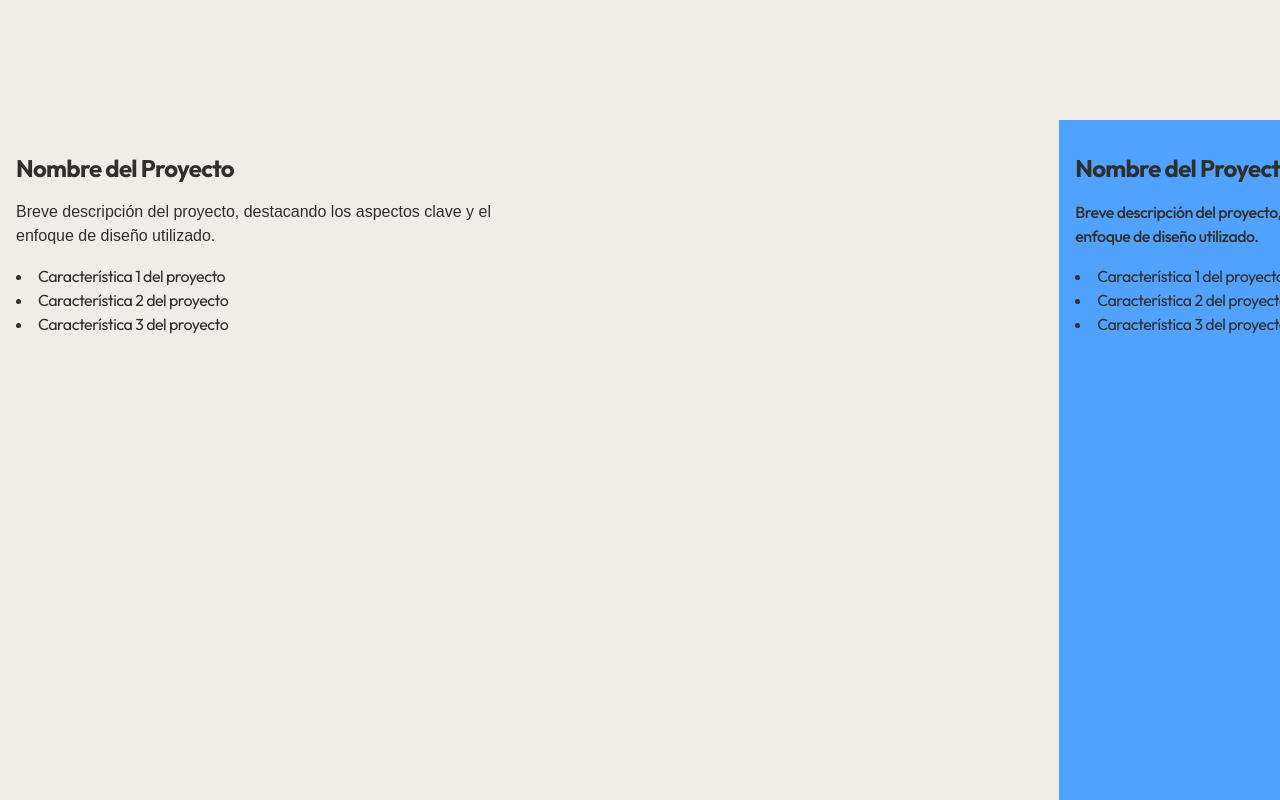
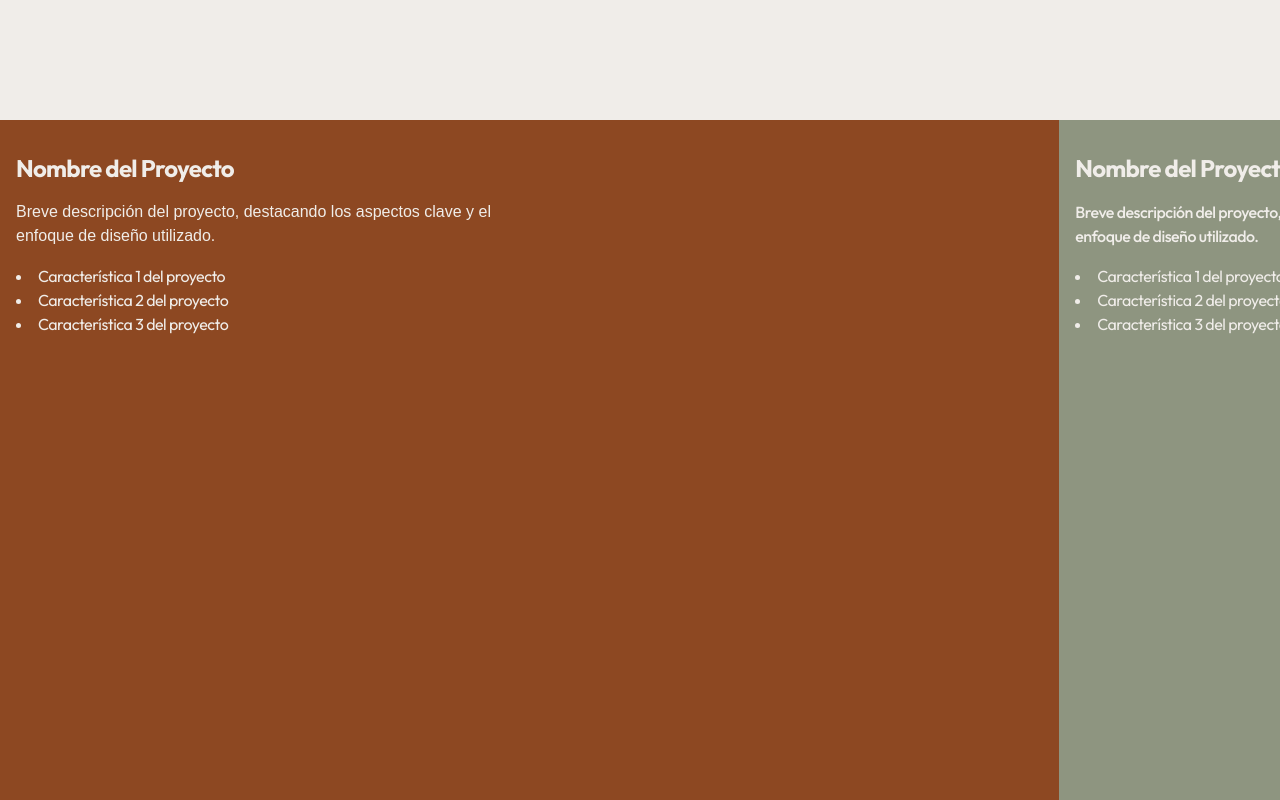
Before and after one commit to Davivp23/vazexp-web, a Next.js app: page / in a window 1280 px wide. Shown: the part 680-1480 px from the top of the page. Built offline with nearby package versions, Linux system fonts and the light colour scheme.

Commit message:
Tailwind corregido definitivamente

```diff
--- a/app/components/ProyectoVerde.tsx
+++ b/app/components/ProyectoVerde.tsx
@@ -2,7 +2,7 @@
 
 export default function ProyectoVerde() {
   return (
-    <div className="min-w-[50vw] h-screen px-4 bg-blue-400 p-8 text-blanco-roto">
+    <div className="min-w-[50vw] h-screen px-4 bg-verde-grisaceo p-8 text-blanco-roto">
       <div className="grid grid-cols-1 md:grid-cols-2 gap-8">
         {/* Descripción del proyecto */}
         <div className="flex flex-col justify-center">
--- a/app/globals.css
+++ b/app/globals.css
@@ -77,10 +77,10 @@ body {
 }
 
 @theme {
-  --blanco-roto: #F0EDE9;
-  --gris-oscuro: #2F2F2D;
-  --verde-grisaceo: #8E9580;
-  --terracota: #8D4822;
+  --color-blanco-roto: #F0EDE9;
+  --color-gris-oscuro: #2F2F2D;
+  --color-verde-grisaceo: #8E9580;
+  --color-terracota: #8D4822;
 }
 
 .scroll-section-outer{
--- a/tailwind.config.js
+++ /dev/null
@@ -1,11 +0,0 @@
-/** @type {import('tailwindcss').Config} */
-module.exports = {
-  content: [
-    './app/**/*.{js,ts,jsx,tsx,mdx}',
-    './app/components/**/*.{js,ts,jsx,tsx,mdx}',
-  ],
-  theme: {
-    extend: {},
-  },
-  plugins: [],
-};
```
